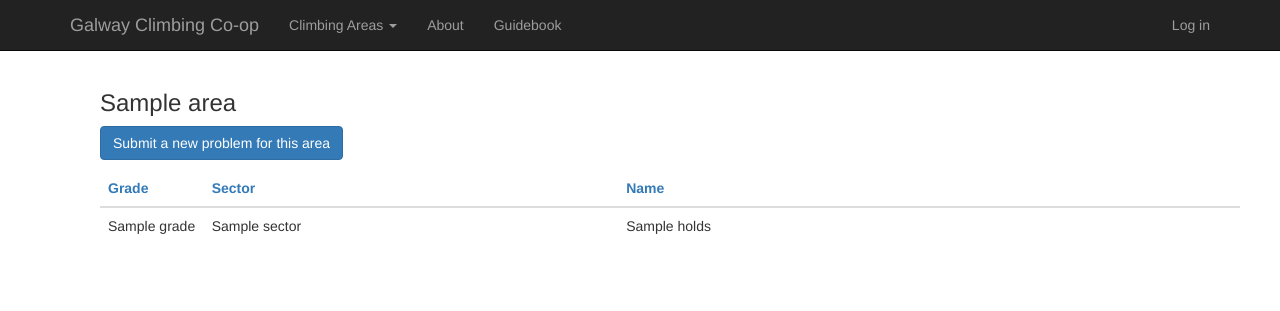
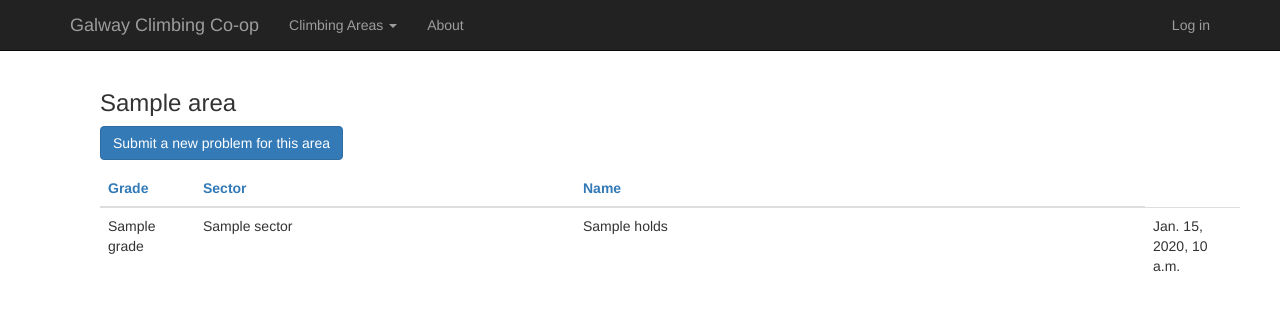
Before and after one commit to jalibras/coop, a Django app: template coop/guide/templates/guide/area.html in a window 1280 px wide. Shown: the top 311 px of the page. Run offline with Django 3.2, Linux system fonts and the light colour scheme; the template is opened without the code that fills it: most values are stand-ins (such as "Sample title", 1, 10 or a date in 2020); some libraries are stand-ins or nearby versions.

Commit message:
added date to list view

```diff
--- a/coop/guide/models.py
+++ b/coop/guide/models.py
@@ -83,7 +83,7 @@ class BaseProblem(models.Model,PermissionMixin):
 
 class ArtificialProblem(BaseProblem):
     date=models.DateField(null=True,blank=True)
-    holds=models.CharField(max_length=300,null=True,blank=True)
+    holds=models.CharField(max_length=300,null=True,blank=True,verbose_name='hold colour')
     setter=models.CharField(max_length=300,null=True,blank=True)
 
 class NaturalProblem(BaseProblem):
--- a/coop/guide/templates/guide/area.html
+++ b/coop/guide/templates/guide/area.html
@@ -21,7 +21,8 @@
             <th class="col-md-1"><a href="{{request.path}}?order_by={% if ob == "grade" %}-{% endif %}grade">Grade</a></th>
             <th class="col-md-4"><a href="{{request.path}}?order_by={% if ob == "sector" %}-{% endif %}sector">Sector</a></th>
             {% if area.area_type == 'artificial' %}
-            <th class="col-md-6"><a href="{{request.path}}?order_by={% if ob == "artificialproblem__holds" %}-{% endif %}artificialproblem__holds">Holds</a></th>
+            <th class="col-md-3"><a href="{{request.path}}?order_by={% if ob == "artificialproblem__holds" %}-{% endif %}artificialproblem__holds">Hold colour</a></th>
+            <th class="col-md-3"><a href="{{request.path}}?order_by={% if ob == "artificialproblem__date" %}-{% endif %}artificialproblem__date">Date</a></th>
             {% else %}
             <th class="col-md-6"><a href="{{request.path}}?order_by=naturalproblem__name">Name</a></th>
             {% endif %}
@@ -33,14 +34,19 @@
         <tr class="clickable-row" onclick="rowClickHandler(this)" data-href="{% url "guide:problem" prob.id %}">
             <td class="col-md-1 problem-grade" data="{{prob.grade}}"><div >{{prob.grade}}</div></td>
             <td class="col-md-4">{{prob.sector.name}}</td>
+            {% if prob.artificialproblem %}
+            <td class="col-md-3">
+                {{prob.artificialproblem.holds}}
+            </td>
+            <td class="col-md-3">
+                {{prob.artificialproblem.date | default:"" }}
+            </td>
+            {% elif prob.naturalproblem %}
             <td class="col-md-6">
-                {% if prob.artificialproblem %}
-                {{prob.artificialproblem.holds}}
-                {% elif prob.naturalproblem %}
                 {{prob.naturalproblem.name}}
-                {% else %}
-                {%endif%}
             </td>
+            {% else %}
+            {%endif%}
             {% if request.user.member %}
             <td class="col-md-1">{% if request.user.member %} {% if request.user.member in prob.done_by.all %}<span class="glyphicon glyphicon-ok problem-member-checkmark"></span>{% else %}<span class="glyphicon glyphicon-remove"></span>{%endif %} {%else %}  {% endif %}</td>
             {% endif %}
--- a/coop/guide/templates/guide/problem.html
+++ b/coop/guide/templates/guide/problem.html
@@ -33,7 +33,7 @@
 <dl>
     <dt>Sector</dt>
     <dd>{{problem.sector}}</dd>
-    <dt>Holds</dt>
+    <dt>Hold colour</dt>
     <dd>{{problem.artificialproblem.holds}}</dd>
     <dt>Description</dt>
     <dd>{{problem.description}}</dd>
--- a/coop/templates/base.html
+++ b/coop/templates/base.html
@@ -53,9 +53,8 @@
                 </ul>
             </li>
             <li><a href="#about">About</a></li>
-            <li><a href="{% url "guide:index" %}">Guidebook</a></li>
-            <!--<li><a href="{% url "guide:index"%}">Problems</a></li>-->
             {% block navitems %}
+            <!--app can add nav items in this block -->
             {% endblock %}
         </ul>
         <ul class="nav navbar-nav navbar-right">
```
